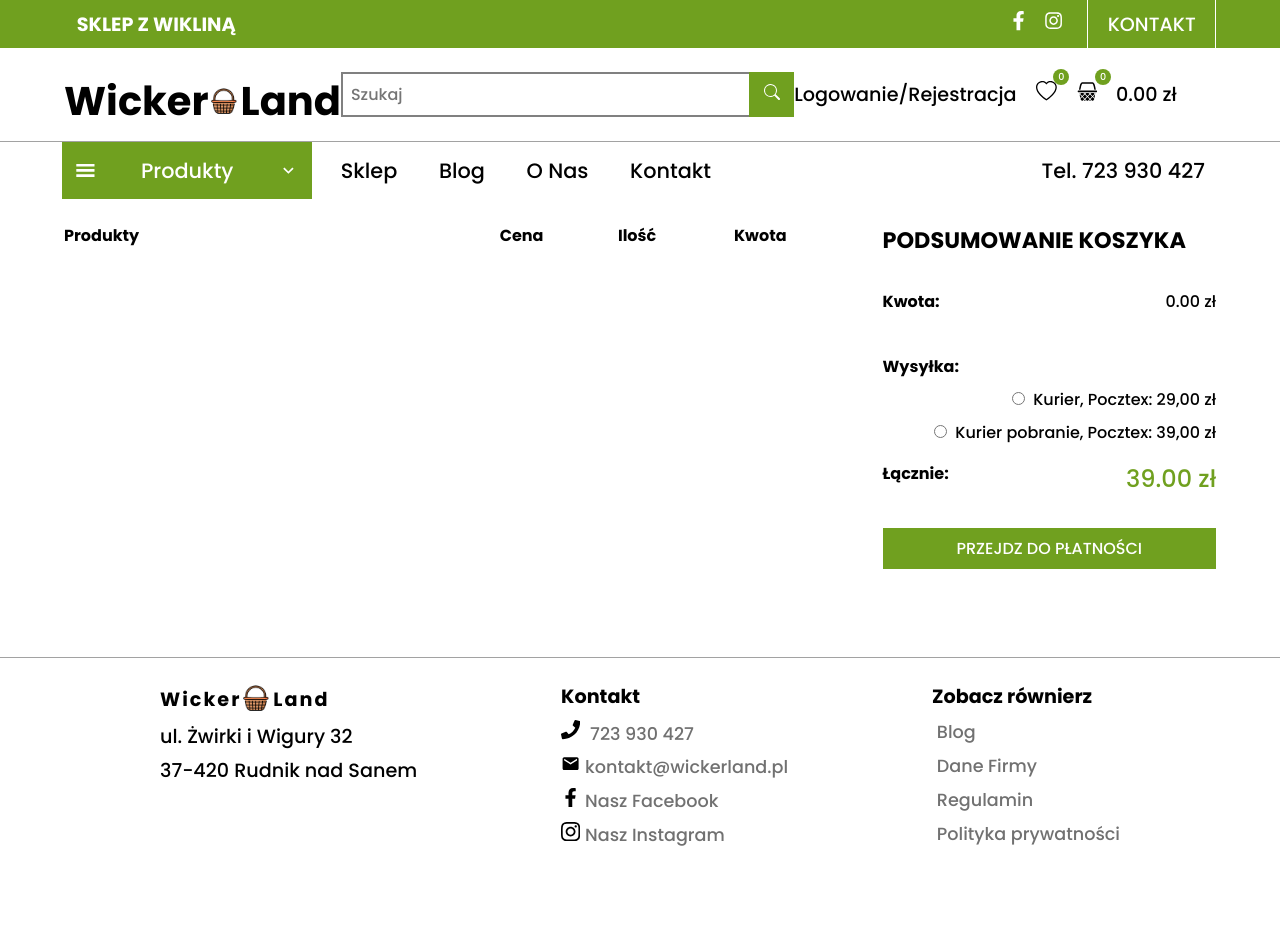
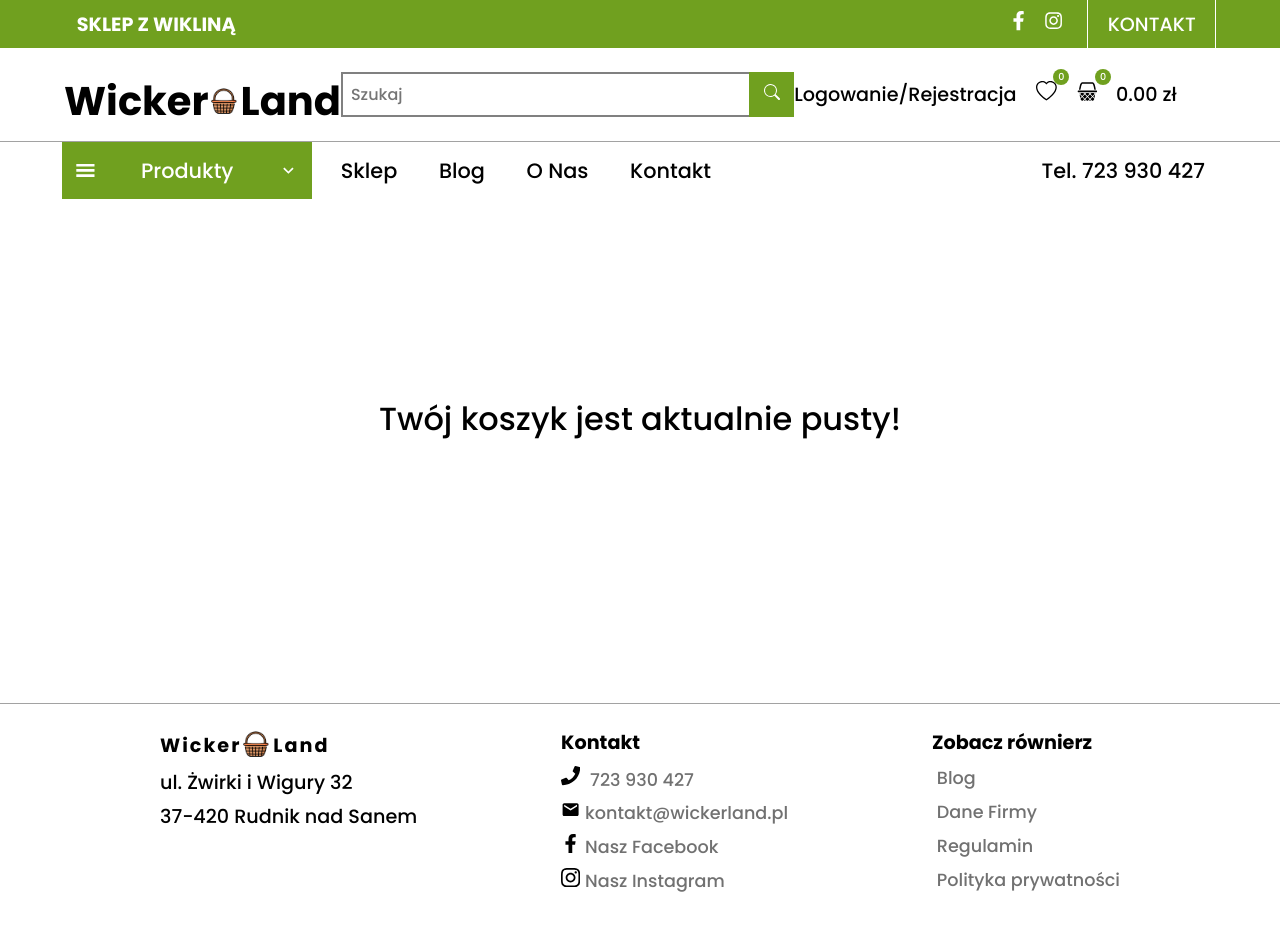
Before and after one commit to Desparion7/Wickerland, a React (Vite) app: page /koszyk in a window 1280 px wide. Shown: the top 930 px of the page. Before the commit the page ends 895 px from the top, so only its background shows below. Built offline with nearby package versions, Linux system fonts and the light colour scheme.

Commit message:
add empty cart info

```diff
--- a/src/screens/CartScreen.module.css
+++ b/src/screens/CartScreen.module.css
@@ -1,8 +1,16 @@
 .cartScreen {
+	min-height: 55vh;
 	display: flex;
 	flex-direction: column;
 	gap: 2em;
 	padding: 1.5em 1em;
+}
+.cartScreen_empty {
+	display: flex;
+	justify-content: center;
+	align-items: center;
+	width: 100%;
+	font-size: 2rem;
 }
 .cartScreen_products {
 	width: 100%;
--- a/src/screens/CartScreen.tsx
+++ b/src/screens/CartScreen.tsx
@@ -7,7 +7,9 @@ import { useMediaQuery } from 'react-responsive';
 
 const CartScreen = () => {
 	const cartProducts = useSelector(cartItems);
-	const [selectedValue, setSelectedValue] = useState('');
+	const [selectedValue, setSelectedValue] = useState(
+		'Kurier, Pocztex: 29,00 zł'
+	);
 	const isDesktop = useMediaQuery({ minWidth: '1000px' });
 
 	const handleOptionChange = (e: React.ChangeEvent<HTMLInputElement>) => {
@@ -26,6 +28,12 @@ const CartScreen = () => {
 
 	return (
 		<div className={styles.cartScreen}>
+			{cartProducts.length === 0 ? (
+				<div className={styles.cartScreen_empty}>
+					Twój koszyk jest aktualnie pusty!
+				</div>
+			) : (
+				<>
 					<div className={styles.cartScreen_products}>
 						{isDesktop && (
 							<div className={styles.cartScreen_products_parameters}>
@@ -38,7 +46,9 @@ const CartScreen = () => {
 								<div className={styles.cartScreen_products_parameters_amount}>
 									Ilość
 								</div>
-						<div className={styles.cartScreen_products_parameters_totalPrice}>
+								<div
+									className={styles.cartScreen_products_parameters_totalPrice}
+								>
 									Kwota
 								</div>
 							</div>
@@ -56,7 +66,9 @@ const CartScreen = () => {
 							</p>
 						</div>
 						<div className={styles.cartScreen_summary_delivery}>
-					<p className={styles.cartScreen_summary_delivery_text}>Wysyłka:</p>
+							<p className={styles.cartScreen_summary_delivery_text}>
+								Wysyłka:
+							</p>
 							<div className={styles.cartScreen_summary_delivery_method}>
 								<div>
 									<input
@@ -77,7 +89,9 @@ const CartScreen = () => {
 										type='radio'
 										name='Kurier pobranie, Pocztex 39,00 zł'
 										value='Kurier pobranie, Pocztex 39,00 zł'
-								checked={selectedValue === 'Kurier pobranie, Pocztex 39,00 zł'}
+										checked={
+											selectedValue === 'Kurier pobranie, Pocztex 39,00 zł'
+										}
 										onChange={handleOptionChange}
 									/>
 									<label htmlFor='Kurier pobranie, Pocztex 39,00 zł'>
@@ -87,13 +101,17 @@ const CartScreen = () => {
 							</div>
 						</div>
 						<div className={styles.cartScreen_summary_totalPrice}>
-					<p className={styles.cartScreen_summary_totalPrice_text}>Łącznie:</p>
+							<p className={styles.cartScreen_summary_totalPrice_text}>
+								Łącznie:
+							</p>
 							<p className={styles.cartScreen_summary_totalPrice_amount}>
 								{totalPriceWithDelivery.toFixed(2)} zł
 							</p>
 						</div>
 						<button>Przejdz do płatności</button>
 					</div>
+				</>
+			)}
 		</div>
 	);
 };
```
Lines whose indentation alone changed are shown as unchanged.
